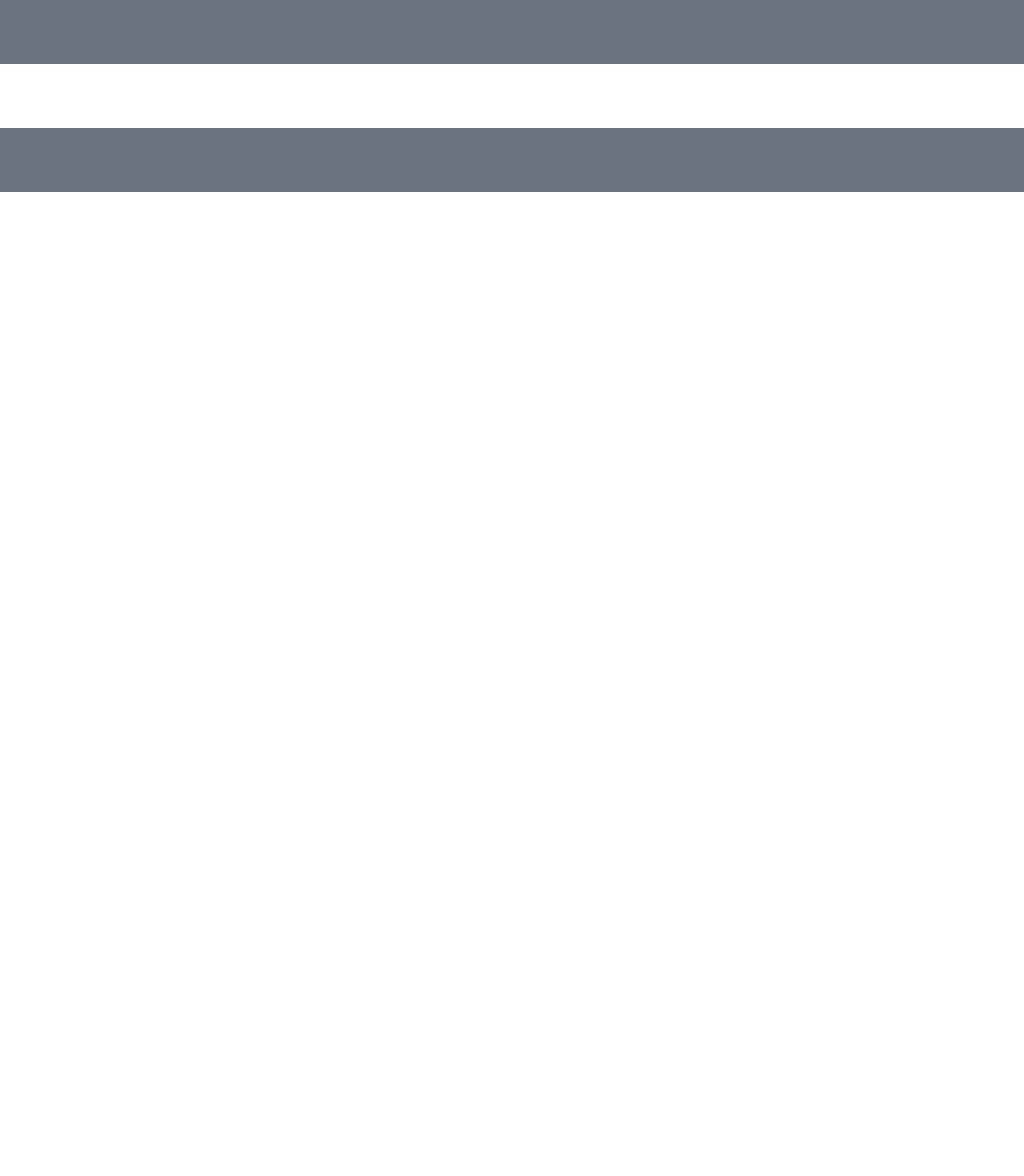
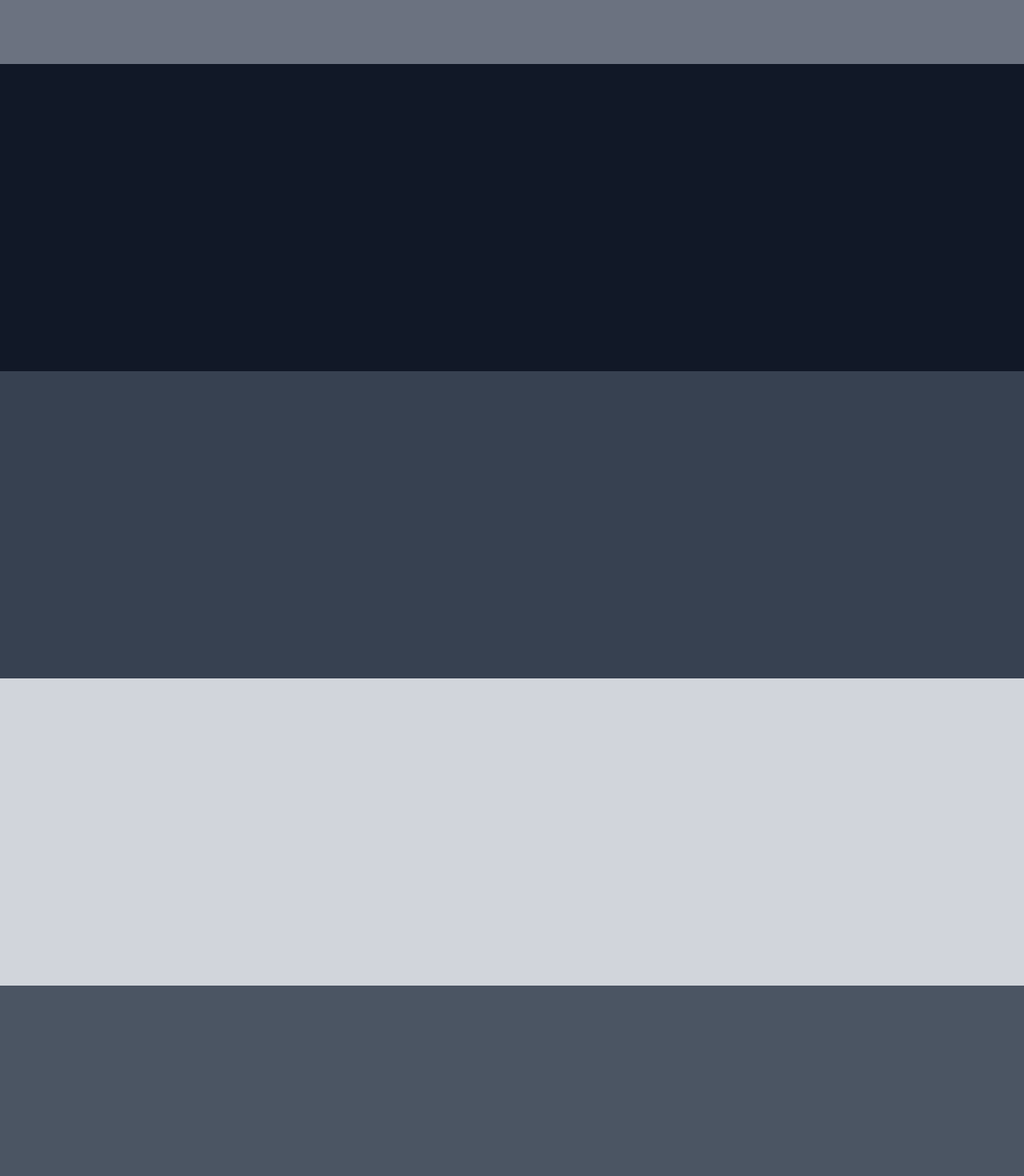
Before and after one commit to pavanhutagi/Pavan-Hutagi-Portfolio, a Next.js app in the folder pavan-hutagi-portfolio/: page / in a window 1280 px wide. Shown: the top 1470 px of the page at 80% size. Before the commit the page ends 800 px from the top, so only its background shows below. Built offline with nearby package versions, Linux system fonts and the light colour scheme.

Commit message:
Update page.tsx

```diff
--- a/pavan-hutagi-portfolio/src/app/page.tsx
+++ b/pavan-hutagi-portfolio/src/app/page.tsx
@@ -5,7 +5,10 @@ export default function Home() {
   return (
     <>
       <NavBar />
-      <div className="w-full h-20"></div>
+      <section className="w-full h-96 bg-gray-900"></section>
+      <section className="w-full h-96 bg-gray-700"></section>
+      <section className="w-full h-96 bg-gray-300"></section>
+      <section className="w-full h-96 bg-gray-600"></section>
       <Footer />
     </>
   );
```
